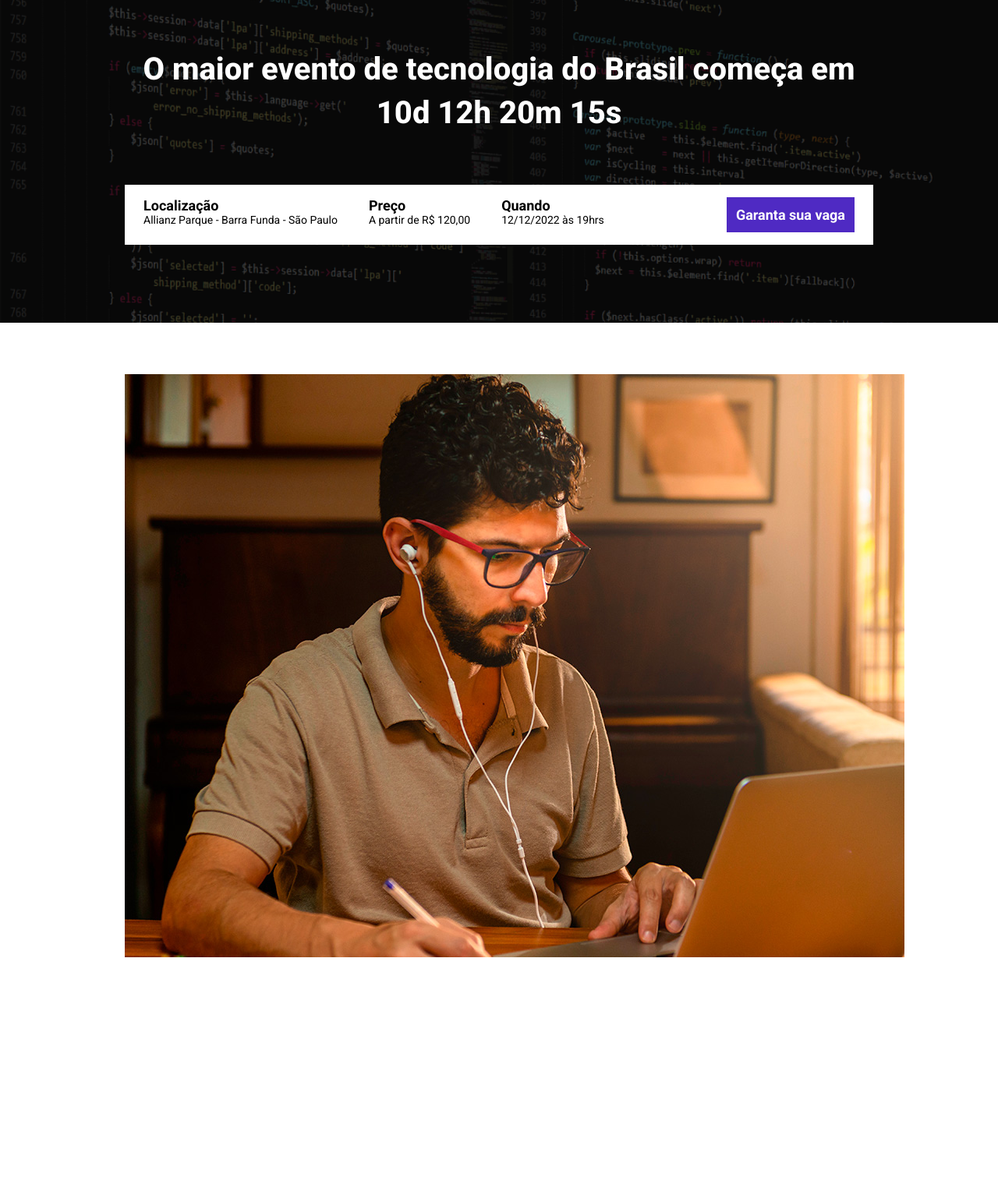
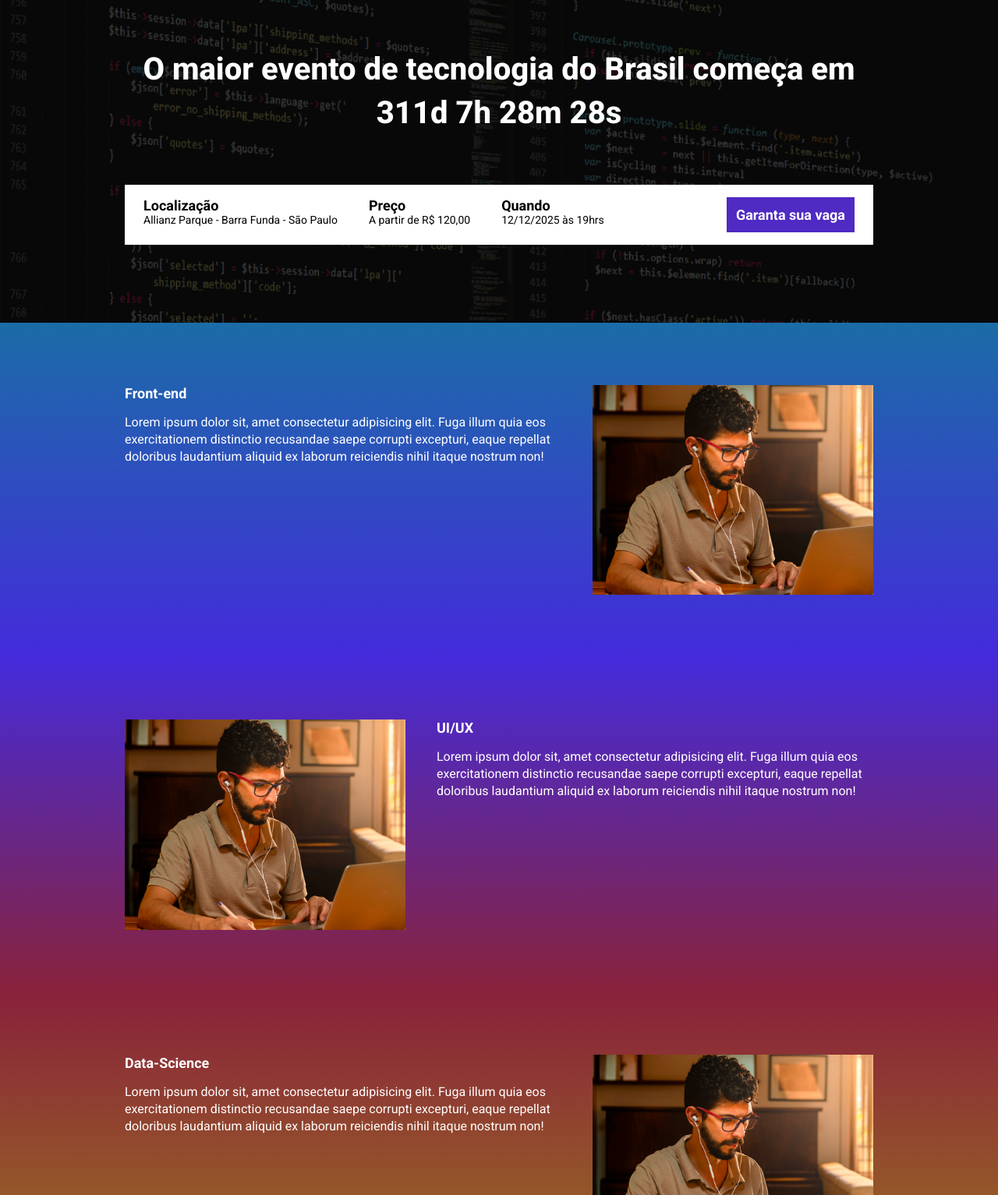
Before and after one commit to Adeondocarmo/ebac_tech_talks, a website built with Parcel: page src/index.html in a window 1280 px wide. Shown: the part 147-1680 px from the top of the page at 78% size. Before the commit the page ends 1379 px from the top, so only its background shows below. Built offline with nearby package versions, Linux system fonts and the light colour scheme.

Commit message:
criando a contagem regressiva

```diff
--- a/package.json
+++ b/package.json
@@ -2,9 +2,9 @@
   "name": "ebac_talk_tech",
   "version": "1.0.0",
   "description": "",
-  "main": "index.js",
   "scripts": {
     "dev": "parcel src/index.html src/styles/main.scss src/scripts/main.js",
+    "build":"parcel build src/index.html",
     "test": "echo \"Error: no test specified\" && exit 1"
   },
   "keywords": [],
--- a/src/index.html
+++ b/src/index.html
@@ -8,13 +8,14 @@
     <link rel="preconnect" href="https://fonts.gstatic.com" crossorigin>
     <link href="https://fonts.googleapis.com/css2?family=Roboto:ital,wght@0,100..900;1,100..900&display=swap" rel="stylesheet">
     <link rel="stylesheet" href="styles/main.scss">
+    <link rel="stylesheet" href="https://unpkg.com/aos@next/dist/aos.css" />
 </head>
 <body>
     <header class="hero">
         <div class="container">
             <img class="hero__logo" src="./images/ebac_logo.svg" alt="EBAC">
             <p class="hero__text">
-                O maior evento de tecnologia do Brasil começa em 10d 12h 20m 15s
+                O maior evento de tecnologia do Brasil começa em <span id="contador"></span>
             </p>
             <div class="infos-bar">
                 <ul class="infos-bar__infos">
@@ -28,7 +29,7 @@
                     </li>
                     <li class="infos-bar__infos__item">
                         <b>Quando</b>
-                        12/12/2022 às 19hrs
+                        12/12/2025 às 19hrs
                     </li>
                 </ul>
                 <a href="#" class="button button--primary">
@@ -38,8 +39,8 @@
         </div>
     </header>
 
-    <section class="event">
-        <div class="container">
+    <section class="event event--frontend">
+        <div class="container" data-aos="fade-right">
             <div class="event__details">
                 <h2 class="event__details__title">Front-end</h2>
                 <p class="event__details__description">
@@ -49,6 +50,40 @@
             <img class="event__image" src="./images/frontend.png" alt="Front-end">
         </div>
     </section>
+    <section class="event event--ui-ux event--image-left">
+        <div class="container" data-aos="fade-left">
+            <div class="event__details">
+                <h2 class="event__details__title">UI/UX</h2>
+                <p class="event__details__description">
+                    Lorem ipsum dolor sit, amet consectetur adipisicing elit. Fuga illum quia eos exercitationem distinctio recusandae saepe corrupti excepturi, eaque repellat doloribus laudantium aliquid ex laborum reiciendis nihil itaque nostrum non!
+                </p>
+            </div>
+            <img class="event__image" src="./images/frontend.png" alt="Front-end">
+        </div>
+    </section>
+    <section class="event event--data-science">
+        <div class="container" data-aos="fade-right">
+            <div class="event__details">
+                <h2 class="event__details__title">Data-Science</h2>
+                <p class="event__details__description">
+                    Lorem ipsum dolor sit, amet consectetur adipisicing elit. Fuga illum quia eos exercitationem distinctio recusandae saepe corrupti excepturi, eaque repellat doloribus laudantium aliquid ex laborum reiciendis nihil itaque nostrum non!
+                </p>
+            </div>
+            <img class="event__image" src="./images/frontend.png" alt="Front-end">
+        </div>
+    </section>
+    <section class="event event--backend event--image-left">
+        <div class="container" data-aos="fade-left">
+            <div class="event__details">
+                <h2 class="event__details__title">Backend</h2>
+                <p class="event__details__description">
+                    Lorem ipsum dolor sit, amet consectetur adipisicing elit. Fuga illum quia eos exercitationem distinctio recusandae saepe corrupti excepturi, eaque repellat doloribus laudantium aliquid ex laborum reiciendis nihil itaque nostrum non!
+                </p>
+            </div>
+            <img class="event__image" src="./images/frontend.png" alt="Front-end">
+        </div>
+    </section>
+    <script src="https://unpkg.com/aos@next/dist/aos.js"></script>
     <script src="scripts/main.js"></script>
 </body>
 </html>
--- a/src/scripts/main.js
+++ b/src/scripts/main.js
@@ -1 +1,28 @@
-console.log("olá mundo");
+AOS.init();
+
+const dataDoEvento = new Date("Dec 12, 2025 19:00:00");
+const timeStampDoEvento = dataDoEvento.getTime();
+
+const contaAsHoras = setInterval(function() {
+    const agora = new Date();
+    const timeStampAtual = agora.getTime();
+
+    const distanciaAteOEvento = timeStampDoEvento - timeStampAtual;
+
+    const diaEmMs = 1000 * 60 * 60 * 24;
+    const horaEmMs = 1000 * 60 * 60;
+    const minutoEmMs = 1000 * 60;
+
+    const diasAteOEvento = Math.floor(distanciaAteOEvento / diaEmMs);
+    const horasAteOEvento = Math.floor((distanciaAteOEvento % diaEmMs) / horaEmMs);
+    const minutosAteOEvento = Math.floor((distanciaAteOEvento % horaEmMs) / minutoEmMs);
+    const segundosAteOEvento = Math.floor((distanciaAteOEvento % minutoEmMs) / 1000);
+
+
+    document.getElementById('contador').innerHTML = `${diasAteOEvento}d ${horasAteOEvento}h ${minutosAteOEvento}m ${segundosAteOEvento}s`;
+
+    if (distanciaAteOEvento < 0) {
+        clearInterval(contaAsHoras);
+        document.getElementById('contador').innerHTML = 'Evento expirado';
+    }
+}, 1000);
--- /dev/null
+++ b/src/styles/_event.scss
@@ -0,0 +1,65 @@
+@use 'variables';
+
+.event {
+    padding: 80px 0;
+
+    &--frontend {
+        background-image: linear-gradient(variables.$blue1, variables.$blue2);
+    }
+
+    &--ui-ux {
+        background-image: linear-gradient(variables.$blue2, variables.$pink);
+    }
+
+    &--data-science {
+        background-image: linear-gradient(variables.$pink, variables.$yellow);
+    }
+
+    &--backend {
+        background-image: linear-gradient(variables.$yellow, variables.$pink);
+    }
+
+    &--image-left {
+        .container {
+            flex-direction: row-reverse;
+        }
+    }
+
+
+    .container {
+        display: flex;
+        gap: 40px;
+    }
+
+    &__image {
+        max-width: 360px;
+    }
+
+    &__details {
+
+        &__title {
+            font-size: 18px;
+            font-weight: bold;
+            margin-bottom: 16px;
+        }
+
+        &__description {
+            line-height: 22px;
+        }
+    }
+
+    @media (max-width: 640px) {
+        .container {
+            display: block;
+        }
+
+        &__image {
+            width: 100%;
+        }
+
+        &__details {
+            margin-right: 0;
+            margin-bottom: 16px;
+        }
+    }
+}
--- a/src/styles/_hero.scss
+++ b/src/styles/_hero.scss
@@ -1,3 +1,5 @@
+@use 'variables';
+
 .hero {
     padding-top: 64px;
     padding-bottom: 100px;
@@ -16,7 +18,7 @@
         left: 0;
         width: 100%;
         height: 100%;
-        background-color: #000;
+        background-color: variables.$secondaryTextColor;
         content: '';
         opacity: .7;
     }
--- /dev/null
+++ b/src/styles/_variables.scss
@@ -0,0 +1,8 @@
+$textColor: #fff;
+$secondaryTextColor: #000;
+
+$blue1: #1b6ca7;
+$blue2: #442bdb;
+$pink: #89223b;
+$yellow: #9c791d;
+$purple: #4F2AC3;
--- a/src/styles/components/_buttons.scss
+++ b/src/styles/components/_buttons.scss
@@ -1,3 +1,5 @@
+@use '../variables';
+
 .button {
     padding: 12px;
     font-size: 18px;
@@ -7,8 +9,8 @@
     white-space: nowrap;
 
     &--primary {
-        color: #fff;
-        background-color: #4F2AC3;
+        color: variables.$textColor;
+        background-color: variables.$purple;
     }
 
     @media (max-width: 640px) {
--- a/src/styles/components/_infos_bar.scss
+++ b/src/styles/components/_infos_bar.scss
@@ -1,6 +1,8 @@
+@use '../variables';
+
 .infos-bar {
     padding: 16px 24px;
-    background-color: #fff;
+    background-color: variables.$textColor;
     display: flex;
     justify-content: space-between;
 
@@ -10,10 +12,10 @@
 
         &__item {
             font-size: 14px;
-            color: #000;
+            color: variables.$secondaryTextColor;
 
             b {
-                color: #000;
+                color: variables.$secondaryTextColor;
                 font-size: 18px;
                 display: block;
             }
--- a/src/styles/main.scss
+++ b/src/styles/main.scss
@@ -1,13 +1,15 @@
 @use 'hero';
 @use 'components/infos_bar';
 @use 'components/buttons';
+@use 'event';
+@use 'variables';
 
 * {
     margin: 0;
     padding: 0;
     box-sizing: border-box;
     font-family: Roboto, sans-serif;
-    color: #fff;
+    color: variables.$textColor;
     list-style: none;
 }
 
```
Also changed, not shown: src/styles/components/_event.scss (deleted).
